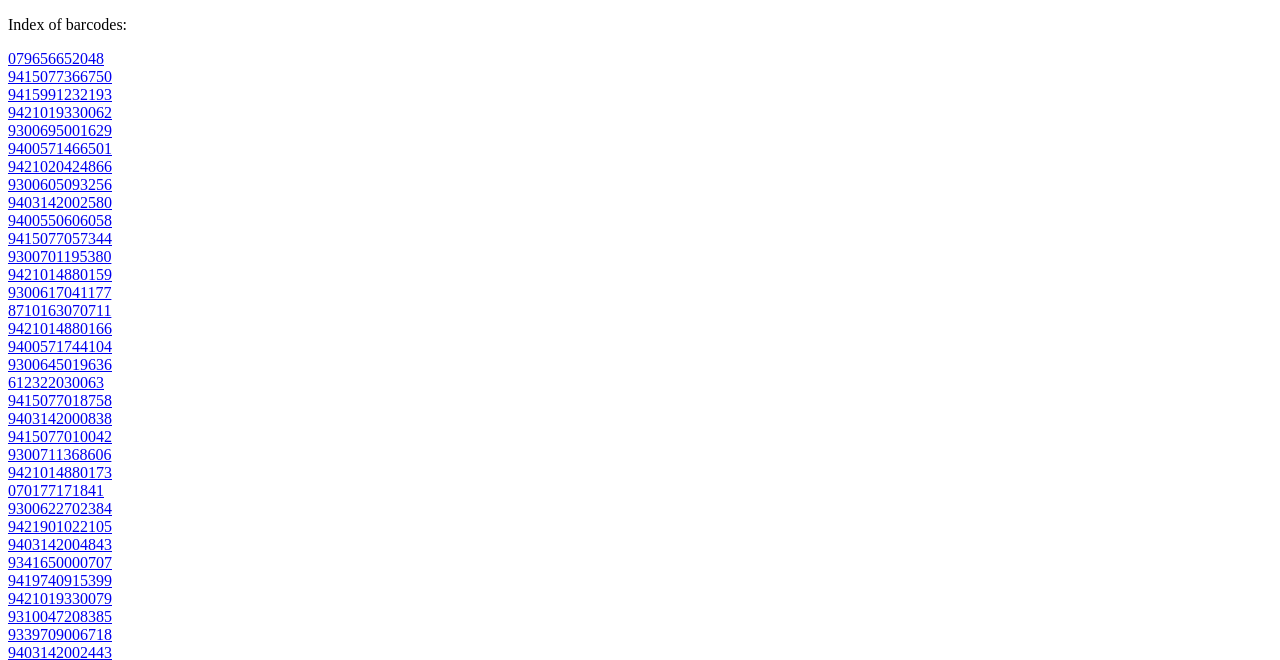
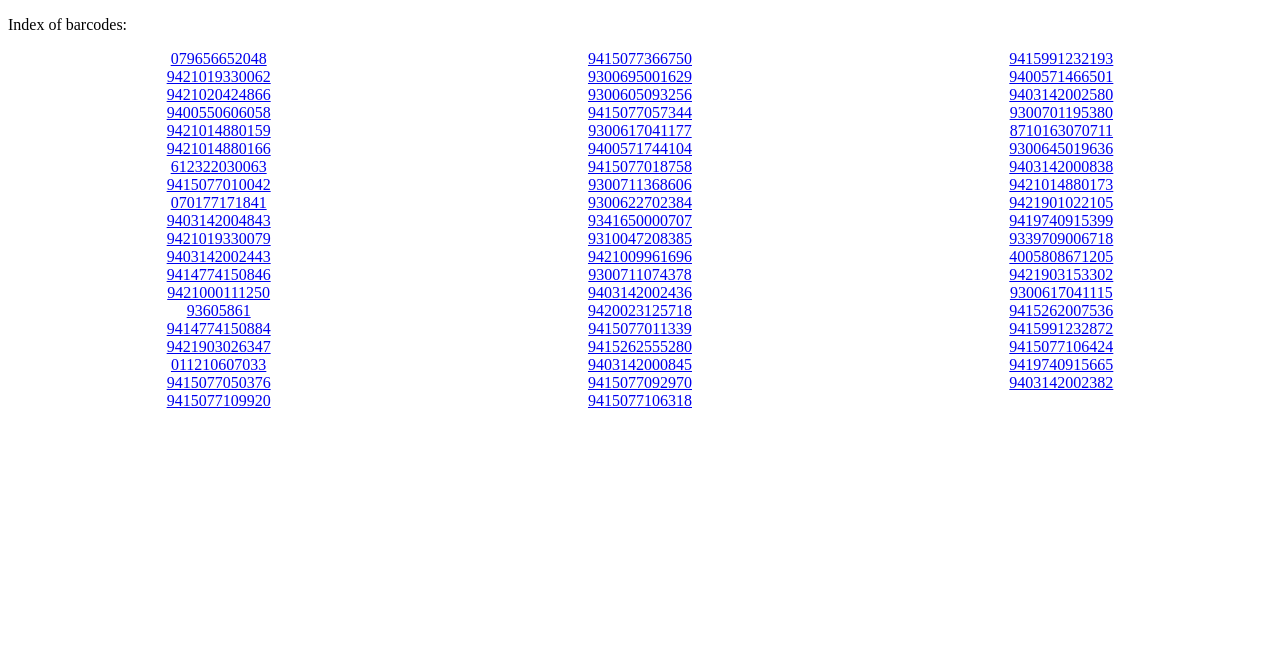
Before and after one commit to nanditabhatnagar/capture-practice-project, a FastAPI app: page /index/ in a window 1280 px wide. Shown: the top 660 px of the page. After the commit the page ends 408 px from the top, so only its background shows below. Run offline with FastAPI, Linux system fonts and the light colour scheme.

Commit message:
Add css to index.html

```diff
--- a/templates/index.html
+++ b/templates/index.html
@@ -2,16 +2,28 @@
 <html>
 <head>
     <title>Barcode Images</title>
+<style>
+    .grid-container {
+        display: grid;
+        grid-template-columns: auto auto auto;
+    }
 
+    .grid-item {
+        display: flex;
+        justify-content: center;
+        align-items: center;
+        text-align: center;
+    }
+</style>
 </head>
 <body>
-
     <p>Index of barcodes: </p>
-    {% for element in barcodeList %}
-        <a href="/barcodes/{{element}}">{{element}}<br /></a>
-    {% endfor %}
-
-
-
+    <div class="grid-container">
+            {% for element in barcodeList %}
+                <div class="grid-item">
+                    <a href="/barcodes/{{element}}">{{element}}<br /></a>
+                </div>
+            {% endfor %}
+    </div>
 </body>
 </html>
```
